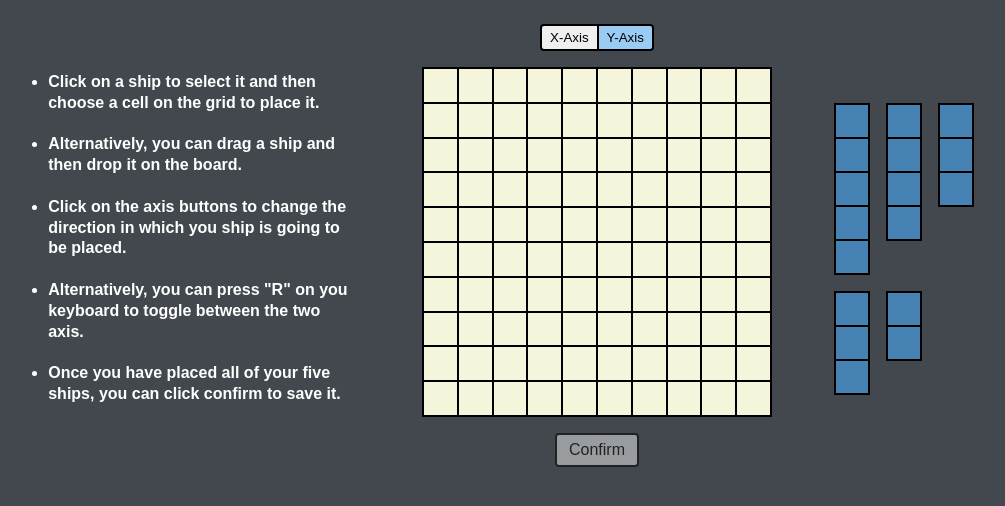
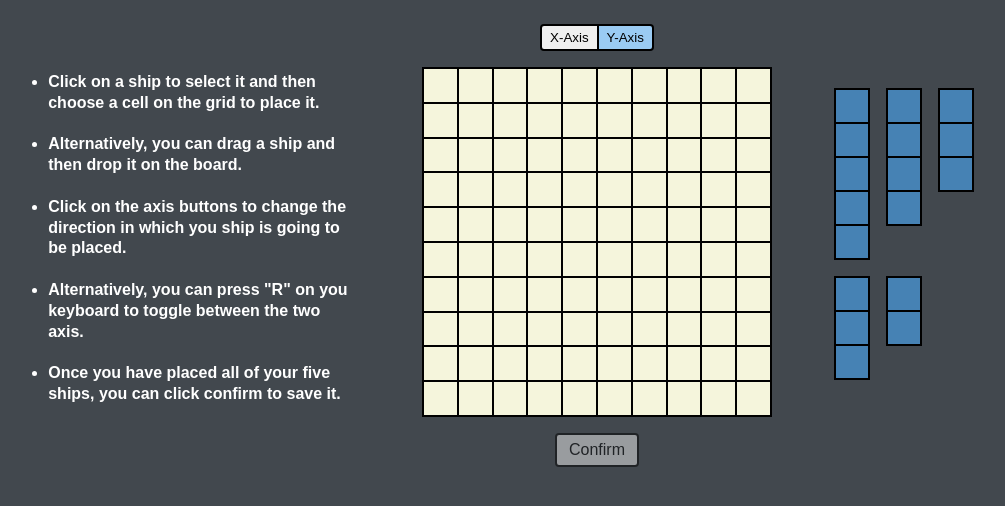
Before and after one commit to itsEmadK/odin-battleship, a website built with webpack: page src/template.html in a window 1280 px wide. Both pictures are taken after a click on the button "Next". Shown: the whole page, without its empty margins (43-1048 px from the left). Built offline with nearby package versions, Linux system fonts and the light colour scheme.

Commit message:
Fix ships alignment when zooming

```diff
--- a/src/styles.css
+++ b/src/styles.css
@@ -174,11 +174,11 @@ div.ships {
     grid-template-columns: 1fr 1fr 1fr;
     gap: 1em;
     justify-self: start;
-    align-content: center;
+    align-content: start;
+    margin-top: 4em;
 }
 
 div.ships.horizontal {
-    align-content: center;
     grid-template-columns: 1fr;
     gap: 1.5em;
 }
```
